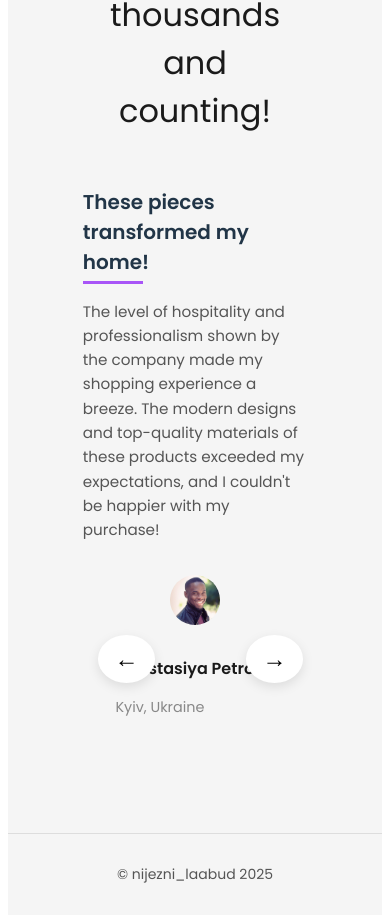
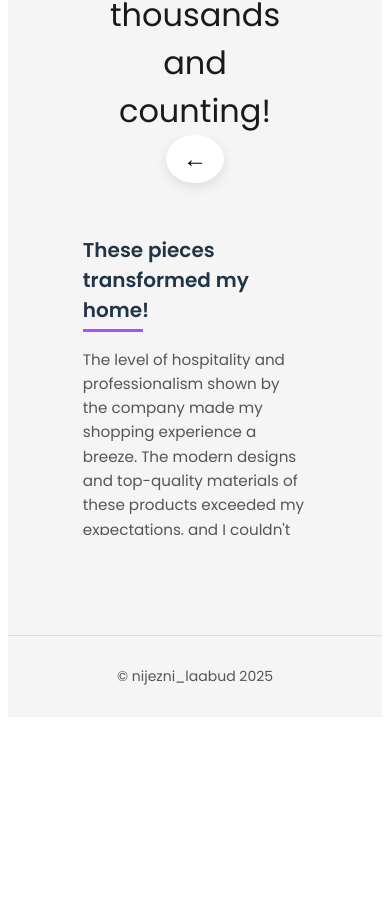
Before and after one commit to luidji95/X-Shoppers-Dream, a React (Vite) app: page / in a window 390 px wide. Shown: the part 7051-7972 px from the top of the page. After the commit the page ends 7776 px from the top, so only its background shows below. Built offline with nearby package versions, Linux system fonts and the light colour scheme; no server answers.

Commit message:
testimonials section restyling

```diff
--- a/src/features/home/components/Testemonials.tsx
+++ b/src/features/home/components/Testemonials.tsx
@@ -1,15 +1,18 @@
 import { useState } from "react";
 import { tabDataSlider } from "../../../data/tabData";
 import "./testemonials.css";
+import TestimonialCard from "./TestimonialCard";
+
 const Testimonials = () => {
   const [index, setIndex] = useState(0);
-  const { title, text, name, location, img } = tabDataSlider[index];
 
-  const prev = () =>
-    setIndex(
-      (prev) => (prev - 1 + tabDataSlider.length) % tabDataSlider.length
-    );
-  const next = () => setIndex((prev) => (prev + 1) % tabDataSlider.length);
+  const handlePrev = () => {
+    setIndex((prev) => (prev === 0 ? tabDataSlider.length - 1 : prev - 1));
+  };
+
+  const handleNext = () => {
+    setIndex((prev) => (prev === tabDataSlider.length - 1 ? 0 : prev + 1));
+  };
 
   return (
     <section className="testimonials-section borderbottom">
@@ -22,28 +25,21 @@ const Testimonials = () => {
         </p>
       </div>
 
-      <div className="testimonial-content">
-        <button className="arrow-btn left" onClick={prev}>
-          ←
-        </button>
-
-        <div className="testimonial-box">
-          <h3>{title}</h3>
-          <div className="underline"></div>
-          <p className="testimonial-text">{text}</p>
-
-          <div className="user-info">
-            <img src={img} alt={name} className="user-img" />
-            <div>
-              <p className="user-name">{name}</p>
-              <p className="user-location">{location}</p>
-            </div>
-          </div>
-        </div>
-
-        <button className="arrow-btn right" onClick={next}>
-          →
-        </button>
+      <div className="testimonial-slider-wrapper">
+        {tabDataSlider.map((slide, i) => (
+          <TestimonialCard
+            key={i}
+            id={i}
+            index={index}
+            title={slide.title}
+            text={slide.text}
+            name={slide.name}
+            location={slide.location}
+            img={slide.img}
+            onPrev={handlePrev}
+            onNext={handleNext}
+          />
+        ))}
       </div>
     </section>
   );
--- /dev/null
+++ b/src/features/home/components/TestimonialCard.tsx
@@ -0,0 +1,59 @@
+import "./testemonials.css";
+
+type TestimonialProps = {
+  id: number;
+  index: number;
+  title: string;
+  text: string;
+  name: string;
+  location: string;
+  img: string;
+  onPrev: () => void;
+  onNext: () => void;
+};
+
+const TestimonialCard = ({
+  id,
+  index,
+  title,
+  text,
+  name,
+  location,
+  img,
+  onPrev,
+  onNext,
+}: TestimonialProps) => {
+  return (
+    <div
+      className="testimonial-content"
+      style={{
+        transform: `translateX(${(id - index) * 100}%)`,
+        transition: "transform 0.5s ease",
+      }}
+    >
+      <button className="arrow-btn left" onClick={onPrev}>
+        ←
+      </button>
+
+      <div className="testimonial-box">
+        <h3>{title}</h3>
+        <div className="underline"></div>
+        <p className="testimonial-text">{text}</p>
+
+        <div className="user-info">
+          <img src={img} alt={name} className="user-img" />
+          <div>
+            <p className="user-name">{name}</p>
+            <p className="user-location">{location}</p>
+          </div>
+        </div>
+      </div>
+
+      <button className="arrow-btn right" onClick={onNext}>
+        →
+      </button>
+    </div>
+  );
+};
+
+export default TestimonialCard;
--- a/src/features/home/components/testemonials.css
+++ b/src/features/home/components/testemonials.css
@@ -21,13 +21,23 @@
   margin: 0 auto;
 }
 
+.testimonial-slider-wrapper {
+  position: relative;
+  overflow: hidden;
+  height: 400px;
+}
+
 .testimonial-content {
+  position: absolute;
+  top: 0;
+  left: 0;
+  width: 100%;
   display: flex;
   align-items: center;
   justify-content: flex-start;
   gap: 2rem;
   max-width: 800px;
-  margin: 2rem auto 0;
+  margin: 0 auto;
 }
 
 .arrow-btn {
@@ -95,19 +105,3 @@
   color: #888;
   font-size: 0.9rem;
 }
-@media (max-width: 500px) {
-  .testimonial-content {
-    position: relative;
-  }
-
-  .left {
-    position: absolute;
-    bottom: 50px;
-    left: 15px;
-  }
-  .right {
-    position: absolute;
-    bottom: 50px;
-    right: 4px;
-  }
-}
```
